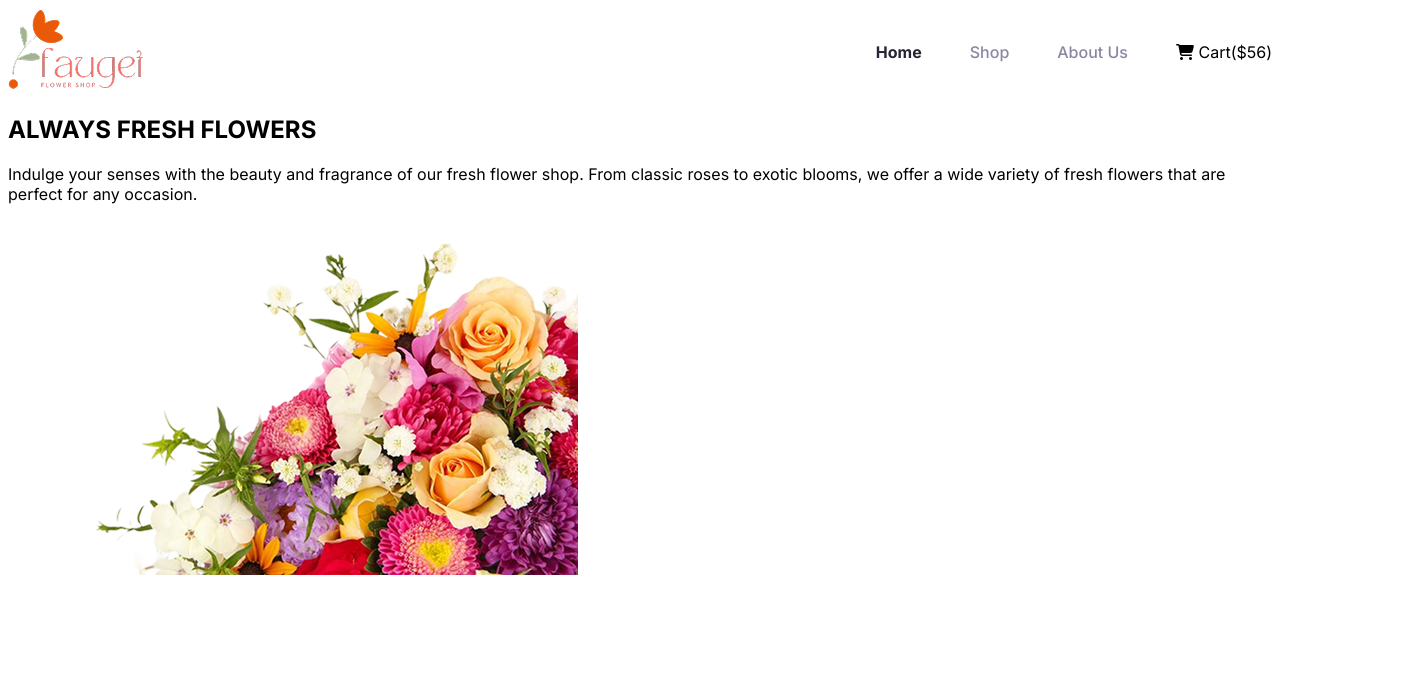
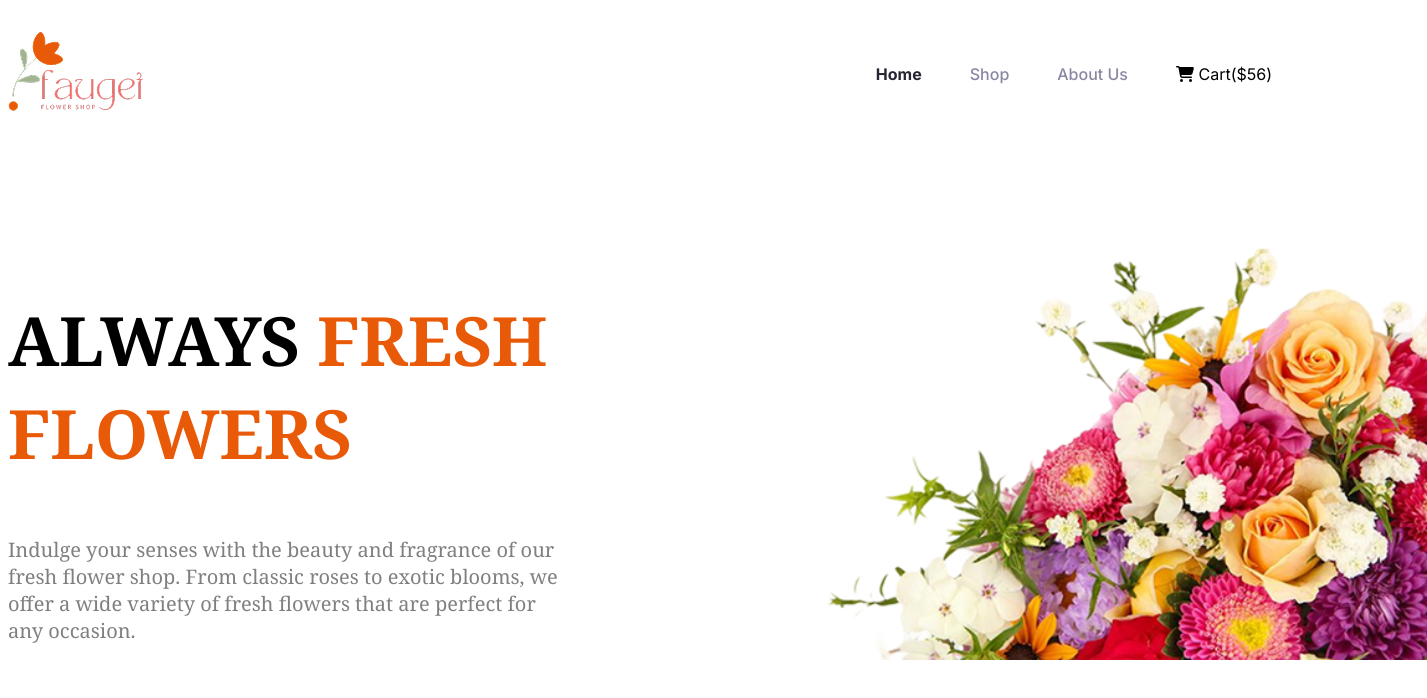
Before and after one commit to mahmudulkarim420/ph-second-assignment, a plain HTML site: page index.html in a window 1280 px wide. Shown: the whole page, 1427 px wide, since content can reach past the window. Drawn offline with Linux system fonts and the light colour scheme.

Commit message:
banner-section-updated

```diff
--- a/index.html
+++ b/index.html
@@ -23,8 +23,8 @@
     <link rel="stylesheet" href="style.css" />
   </head>
   <body>
-    <header>
-      <nav class="navbar container">
+    <header class="container">
+      <nav class="navbar">
         <div class="logo">
           <img src="assets/logo.png" alt="logo" />
         </div>
@@ -33,19 +33,19 @@
           <li><a href="#" class="home-bold">Home</a></li>
           <li><a href="#">Shop</a></li>
           <li><a href="#">About Us</a></li>
-          <div class="cart">
-            <span><i class="fa-solid fa-cart-shopping"></i> Cart($56)</span>
-          </div>
+          <span><i class="fa-solid fa-cart-shopping"></i> Cart($56)</span>
         </ul>
       </nav>
     </header>
     <main>
       <!-- Banner Section Start -->
 
-      <section class="banner">
+      <section class="banner container">
         <div class="banner-content">
-          <h1>ALWAYS FRESH FLOWERS</h1>
-          <p>
+          <h1 class="banner-title">ALWAYS <span class="span1">FRESH</span>
+            <br>
+             <span class="span2">FLOWERS</span></h1>
+          <p class="banner-description">
             Indulge your senses with the beauty and fragrance of our fresh
             flower shop. From classic roses to exotic blooms, we offer a wide
             variety of fresh flowers that are perfect for any occasion.
--- a/style.css
+++ b/style.css
@@ -3,7 +3,7 @@ body{
 }
 
 .container {
-  max-width: 1280px;
+  max-width: 1440px;
   margin: 0 auto;
 }
 
@@ -13,6 +13,7 @@ body{
     display: flex;
     align-items: center;
     justify-content: space-between;
+    margin-top: 30px;
 }
 
  .nav-links{
@@ -33,6 +34,41 @@ body{
     color: #252432;
 }
 
+
+/* Banner Section Styles */
+
+.banner{
+  display: flex;
+  align-items: flex-end;
+}
+
+.banner-content{
+  font-family: 'Noto Serif', sans-serif;
+  margin-top: 120px;
+}
+
+.banner-content .banner-title{
+  font-size: 4.25rem;
+  font-weight: bold;
+}
+
+.banner-content .span1, .span2{
+  color: #E95A08;
+}
+
+.banner-content .banner-description{
+  color: rgba(0, 0, 0, 0.5);
+  font-size: 1.25rem;
+  max-width: 570px;
+}
+
+
+
+.banner img{
+  width: 100%;
+  margin-left: 155px;
+}
+
 @media (max-width: 768px) {
   li {
     display: none; /* hide nav links */
```
